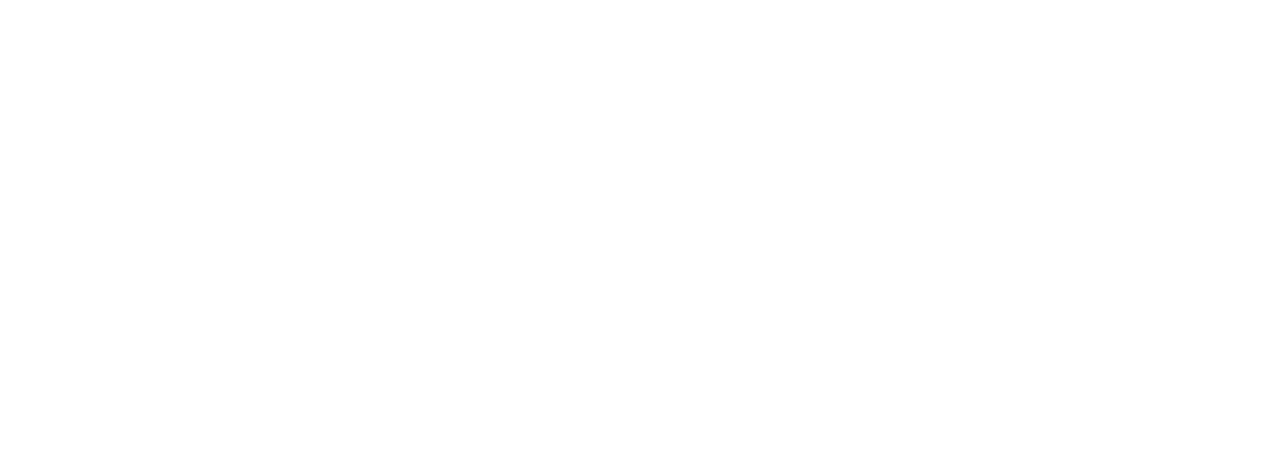
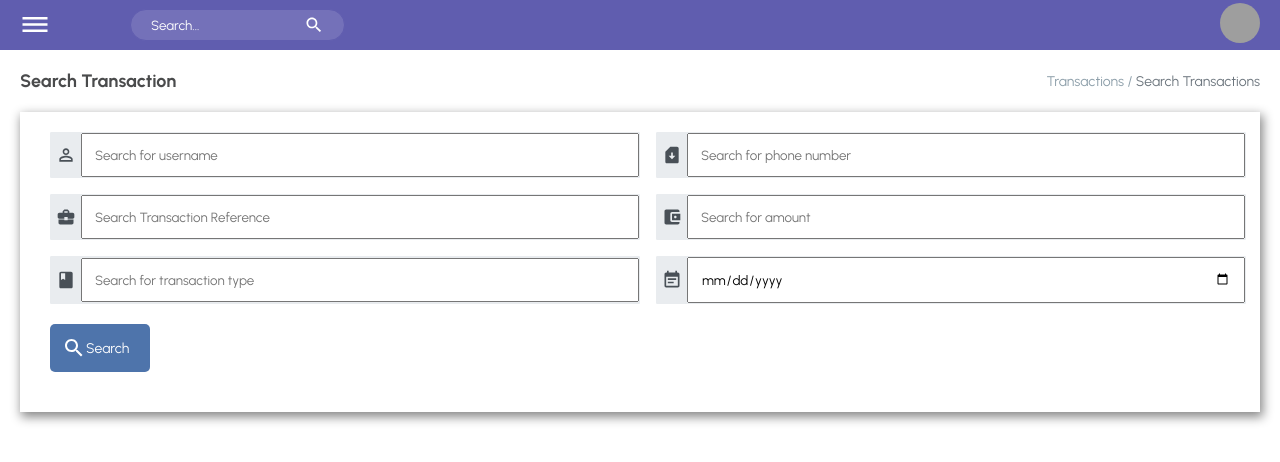
Before and after one commit to stivex001/MCD-Dashbord, a React (Create React App) app: page /findtransaction in a window 1280 px wide. Before the commit this address had no page. Shown: the top 462 px of the page. Built offline with nearby package versions, Linux system fonts and the light colour scheme; grey boxes are pictures that could not be loaded.

Commit message:
feat: implementing findtransaction page

```diff
--- a/src/App.js
+++ b/src/App.js
@@ -2,6 +2,7 @@
 // import styled from "styled-components";
 import Home from "./pages/home/Home";
 import Login from "./pages/login/Login";
+import FindTransaction from "./pages/transaction/FindTransaction";
 import Pending from "./pages/transaction/Pending";
 import TransHistory from "./pages/transaction/TransHistory";
 
@@ -17,6 +18,7 @@
         <Route path="/" element={<Home />} />
         <Route path="/history" element={<TransHistory />} />
         <Route path="/transactions-pending" element={<Pending />} />
+        <Route path="/findtransaction" element={<FindTransaction />} />
       </Routes>
     </div>
   );
--- a/src/components/Linklist/data.js
+++ b/src/components/Linklist/data.js
@@ -17,7 +17,7 @@
   {
     id: 4,
     title: "Find Transaction",
-    to: "/find",
+    to: "/findtransaction",
   },
   {
     id: 5,
--- /dev/null
+++ b/src/pages/transaction/FindTransaction.jsx
@@ -0,0 +1,106 @@
+import { AccountBalanceWallet, BusinessCenter, Class, EventNote, PermIdentity, Search, SimCardDownload } from "@mui/icons-material";
+import styled from "styled-components";
+import Topbar from "../../components/Topbar/Topbar";
+import { mobile } from "../../responsive";
+import { Desc, DescP, DescSpan, H3 } from "./transHistory.styles";
+
+const Container = styled.div``;
+const Wrapper = styled.div`
+  padding: 20px;
+`;
+const FormWrapper = styled.div`
+  background-color: #fff;
+  box-shadow: 2px 4px 10px 1px rgba(0, 0, 0, 0.47);
+  -webkit-box-shadow: 2px 4px 10px 1px rgba(0, 0, 0, 0.47);
+  -moz-box-shadow: 2px 4px 10px 1pxrgba (235, 180, 180, 0.47);
+  padding: 20px 30px;
+`;
+const Form = styled.form`
+  display: grid;
+  grid-template-columns: repeat(2, 50%);
+  gap: 16px;
+  ${mobile({ gridTemplateColumns: "auto" })};
+`;
+const InputContainer = styled.div`
+  display: flex;
+  align-items: center;
+  background-color: #e9ecef;
+  width: 100%;
+  border-radius: 1px;
+  border: 1px solid #e9ecef;
+
+`;
+const Input = styled.input`
+  padding: 12px;
+  width: 100%;
+  outline-color: #605daf;
+`;
+const Btn = styled.div`
+display: flex;
+align-items: center;
+background-color: #4e74ab;
+padding: 12px;
+margin: 20px 0;
+width: 100px;
+color: white;
+cursor: pointer;
+border-radius: 5px;
+`;
+const Button = styled.button`
+border: none;
+background: none;
+color: white;
+font-weigth: 700;
+font-size: 14px;
+`;
+
+const FindTransaction = () => {
+  return (
+    <Container>
+      <Topbar />
+      <Wrapper>
+        <Desc>
+          <H3>Search Transaction</H3>
+          <DescP>
+            Transactions / <DescSpan>Search Transactions</DescSpan>
+          </DescP>
+        </Desc>
+        <FormWrapper>
+          <Form>
+            <InputContainer>
+              <PermIdentity style={{padding: '5px', fontSize: '30px', color: '#495057'}} />
+              <Input type="text" placeholder="Search for username" />
+            </InputContainer>
+            <InputContainer>
+              <SimCardDownload style={{padding: '5px', fontSize: '30px', color: '#495057'}} />
+              <Input type="number" placeholder="Search for phone number" />
+            </InputContainer>
+            <InputContainer>
+              <BusinessCenter style={{padding: '5px', fontSize: '30px', color: '#495057'}}/>
+              <Input type="text" placeholder="Search Transaction Reference" />
+            </InputContainer>
+            <InputContainer>
+              <AccountBalanceWallet style={{padding: '5px', fontSize: '30px', color: '#495057'}} />
+              <Input type="text" placeholder="Search for amount" />
+            </InputContainer>
+            <InputContainer>
+              <Class style={{padding: '5px', fontSize: '30px', color: '#495057'}} />
+              <Input type="text" placeholder="Search for transaction type" />
+            </InputContainer>
+            <InputContainer>
+              <EventNote style={{padding: '5px', fontSize: '30px', color: '#495057'}} />
+              <Input type="date" />
+            </InputContainer>
+          </Form>
+          <Btn>
+            <Search />
+            <Button>Search</Button>
+          </Btn>
+
+        </FormWrapper>
+      </Wrapper>
+    </Container>
+  );
+};
+
+export default FindTransaction;
```
